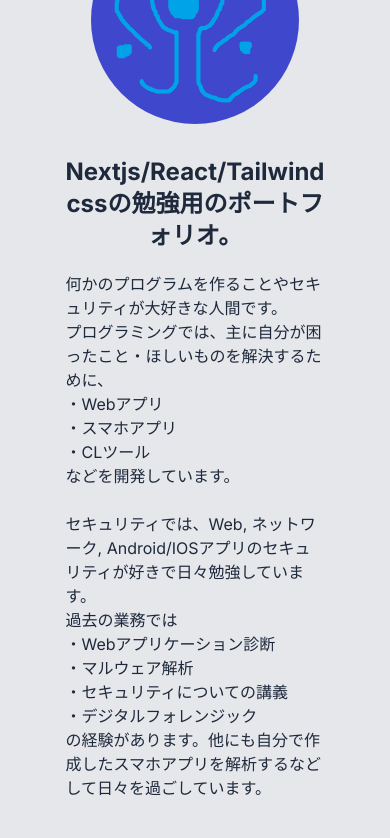
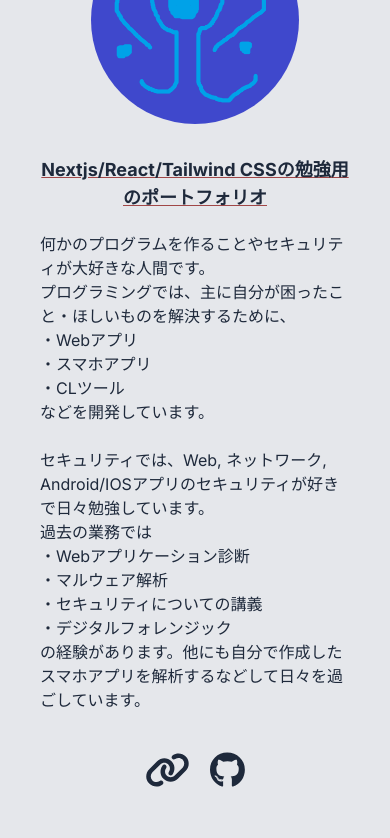
Before and after one commit to various3211workd/learn_portfolio, a Next.js app: page / in a window 390 px wide. Shown: the part 1080-1918 px from the top of the page. Built offline with nearby package versions, Linux system fonts and the light colour scheme.

Commit message:
[Fix] font size -> responsibe

```diff
--- a/src/components/mynameis.tsx
+++ b/src/components/mynameis.tsx
@@ -15,10 +15,10 @@
           height={300}
           alt=""
         />
-        <div className="mx-40">
+        <div className="md:mx-40 mx-10">
           <div className="mt-8">
-            <p className="font-bold text-2xl text-center pb-5">
-              Nextjs/React/Tailwind cssの勉強用のポートフォリオ。
+            <p className="font-bold md:text-2xl text-lg text-center pb-5 underline decoration-[#A04747]">
+              Nextjs/React/Tailwind CSSの勉強用のポートフォリオ
             </p>
             <div />
             <p className="text-base mb-2">
```
